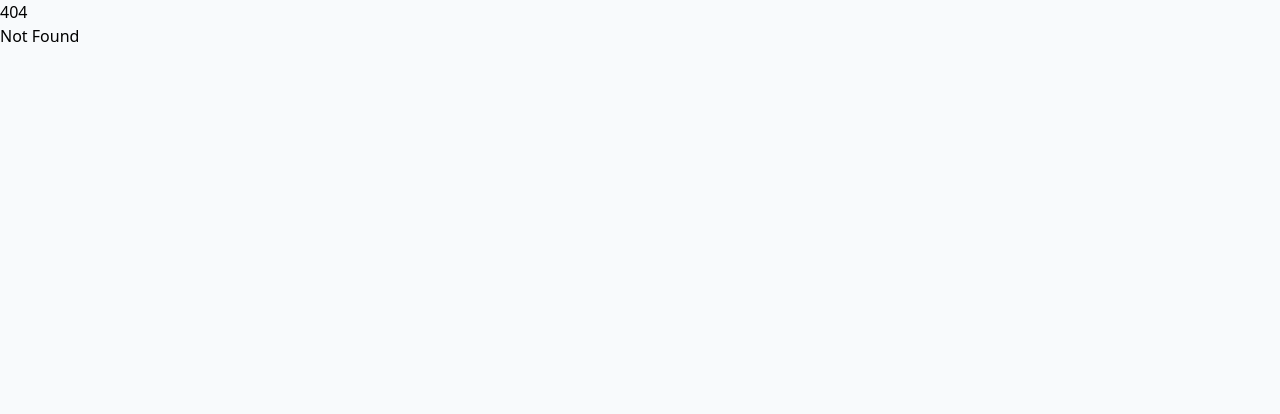
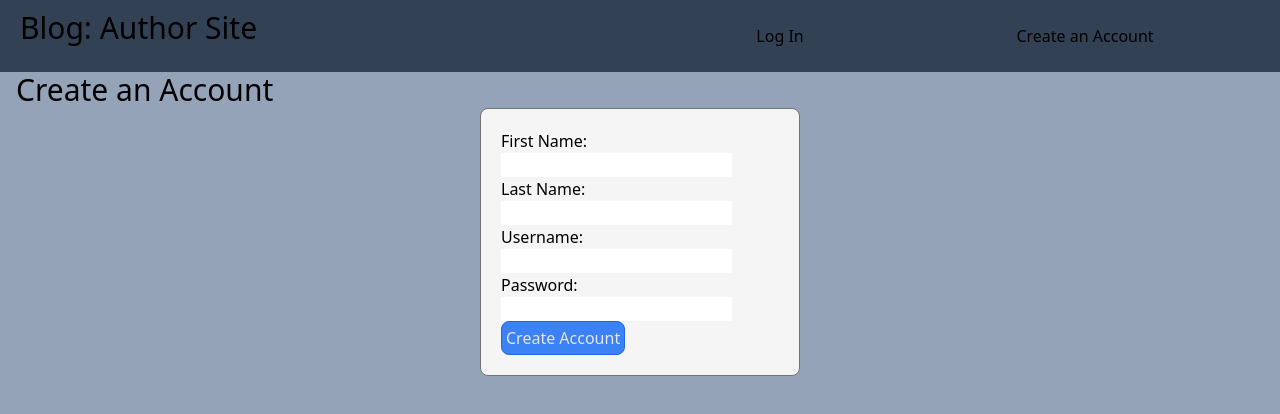
Before and after one commit to BrandB123/blog-rest-author-site, a SvelteKit app: page /sign-up in a window 1280 px wide. Before the commit this address had no page. Shown: the top 414 px of the page. Built offline with nearby package versions, Linux system fonts and the light colour scheme.

Commit message:
Implement basic pages for sign up and posts

```diff
--- a/src/app.html
+++ b/src/app.html
@@ -6,7 +6,7 @@
 		<meta name="viewport" content="width=device-width, initial-scale=1" />
 		%sveltekit.head%
 	</head>
-	<body data-sveltekit-preload-data="hover" class="bg-slate-50">
+	<body data-sveltekit-preload-data="hover" class="bg-slate-400">
 		<div style="display: contents">%sveltekit.body%</div>
 	</body>
 </html>
--- /dev/null
+++ b/src/routes/(app)/+layout.svelte
@@ -0,0 +1,15 @@
+<script lang="ts">
+	import '../../app.css';
+	let { children } = $props();
+</script>
+
+<div class="flex p-2.5 bg-slate-700">
+	<h1 class="text-3xl pl-2.5">Blog: Author Site</h1>
+	<nav class="flex p-2.5 w-2/4 ml-auto">
+		<a href="/" class="grow py-1 hover:text-slate-200 text-center">Home</a>
+		<a href="/add-post" class="grow py-1 hover:text-slate-200 text-center">Add Post</a>
+		<a href="/sign-out" class="grow py-1 hover:text-slate-200 text-center">Sign Out</a>
+	</nav>
+</div>
+
+{@render children()}
--- /dev/null
+++ b/src/routes/(app)/+page.svelte
@@ -0,0 +1,13 @@
+<script>
+    let posts = []
+</script>
+
+<h1 class="text-3xl pl-4">Posts</h1>
+{#each posts as post}
+    <div>
+        <h4>{post.title}</h4>
+        <p>{post.message}</p>
+    </div>
+{:else}
+    <p>No blog posts currently. Add a post to view it here</p>
+{/each}
--- /dev/null
+++ b/src/routes/(app)/add-post/+page.svelte
@@ -0,0 +1,7 @@
+<h1 class="text-3xl pl-4">Add Post</h1>
+<form action="">
+    <label for="">Post Title:</label>
+    <input type="text" name="" id="">
+    <label for="">Post Message:</label>
+    <textarea name="" id="" rows="10" cols="80"></textarea>
+</form>
--- /dev/null
+++ b/src/routes/(app)/sign-out/+page.svelte
@@ -0,0 +1,21 @@
+<script>
+    import { goto } from '$app/navigation';
+
+    // testing async UI. Adding API call later
+    const signedOut = new Promise((resolve, reject) => {
+        setTimeout(() => {
+            resolve('successfully');
+            // return reject('failure');
+            setTimeout(() => {goto('/log-in')}, 1000);
+        }, 1500);
+    });
+
+</script>
+
+{#await signedOut}
+    <p>Wait a moment while you are signed out...</p>
+{:then signedOut}
+    <p>You have been signed out {signedOut}</p>
+{:catch error}
+    <p>Error signing out</p>
+{/await}
--- /dev/null
+++ b/src/routes/(authentication)/+layout.svelte
@@ -0,0 +1,15 @@
+<script lang="ts">
+	import '../../app.css';
+
+	let { children } = $props();
+</script>
+
+<div class="flex p-2.5 bg-slate-700">
+	<h1 class="text-3xl pl-2.5">Blog: Author Site</h1>
+	<nav class="flex p-2.5 w-2/4 ml-auto">
+		<a href="/log-in" class="grow py-1 hover:text-slate-200 text-center">Log In</a>
+		<a href="/sign-up" class="grow py-1 hover:text-slate-200 text-center">Create an Account</a>
+	</nav>
+</div>
+
+{@render children()}
--- /dev/null
+++ b/src/routes/(authentication)/log-in/+page.svelte
@@ -0,0 +1,14 @@
+<h1 class="text-3xl pl-4">Log In</h1>
+<form action="/"
+    class="bg-neutral-100 w-1/4 mx-auto p-5 rounded-lg border border-neutral-500">
+    <label for="">Username:</label>
+    <input type="text" name="" id=""
+    class="block">
+    <label for="">Password:</label>
+    <input type="text" name="" id=""
+    class="block">
+    <button type="submit"
+    class="p-1 border rounded-lg border-blue-600 bg-blue-500 text-neutral-200">
+        Log in
+    </button>
+</form>
--- /dev/null
+++ b/src/routes/(authentication)/sign-up/+page.svelte
@@ -0,0 +1,20 @@
+<h1 class="text-3xl pl-4">Create an Account</h1>
+<form action="/"
+    class="bg-neutral-100 w-1/4 mx-auto p-5 rounded-lg border border-neutral-500">
+    <label for="">First Name:</label>
+    <input type="text" name="" id=""
+    class="block">
+    <label for="">Last Name:</label>
+    <input type="text" name="" id=""
+    class="block">
+    <label for="">Username:</label>
+    <input type="text" name="" id=""
+    class="block">
+    <label for="">Password:</label>
+    <input type="text" name="" id=""
+    class="block">
+    <button type="submit"
+    class="p-1 border rounded-lg border-blue-600 bg-blue-500 text-neutral-200">
+        Create Account
+    </button>
+</form>
--- a/src/routes/+layout.svelte
+++ /dev/null
@@ -1,6 +0,0 @@
-<script lang="ts">
-	import '../app.css';
-	let { children } = $props();
-</script>
-
-{@render children()}
--- a/src/routes/+page.svelte
+++ /dev/null
@@ -1,2 +0,0 @@
-<h1>Welcome to SvelteKit</h1>
-<p>Visit <a href="https://svelte.dev/docs/kit">svelte.dev/docs/kit</a> to read the documentation</p>
```
